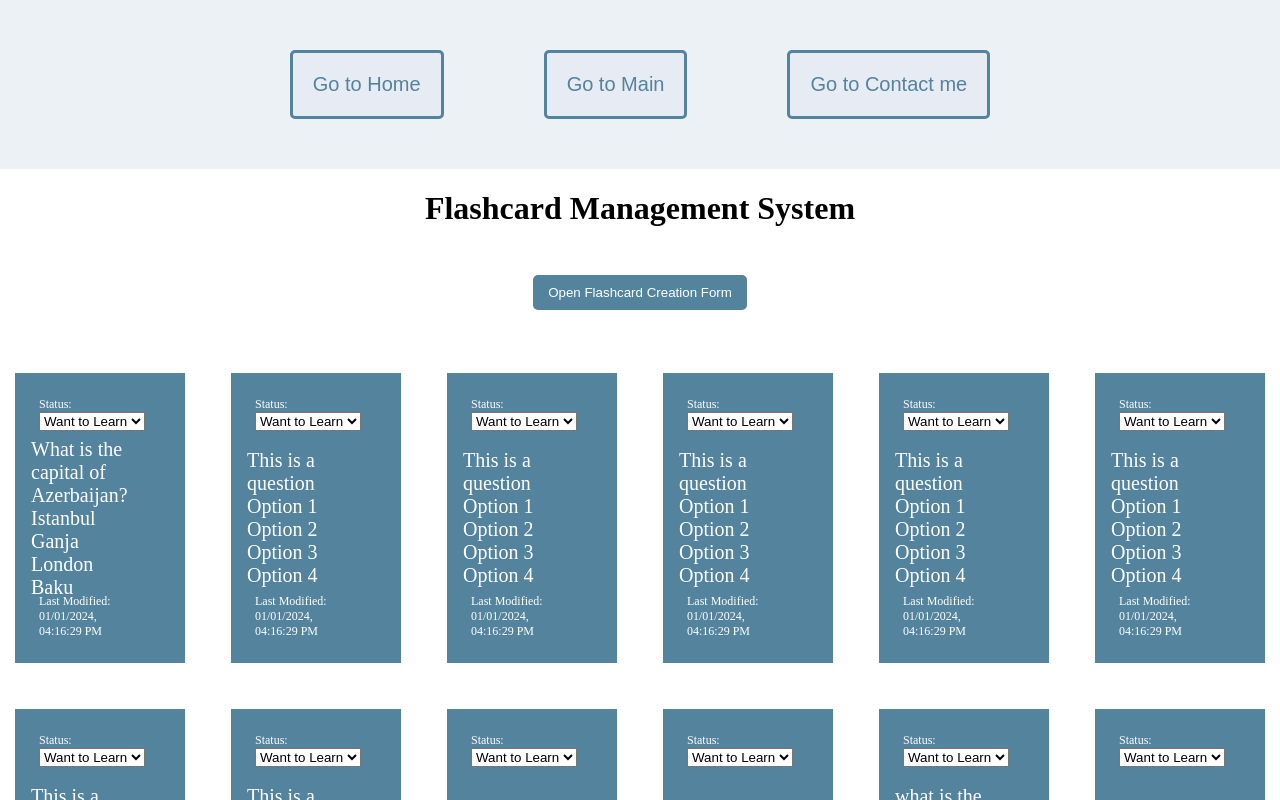
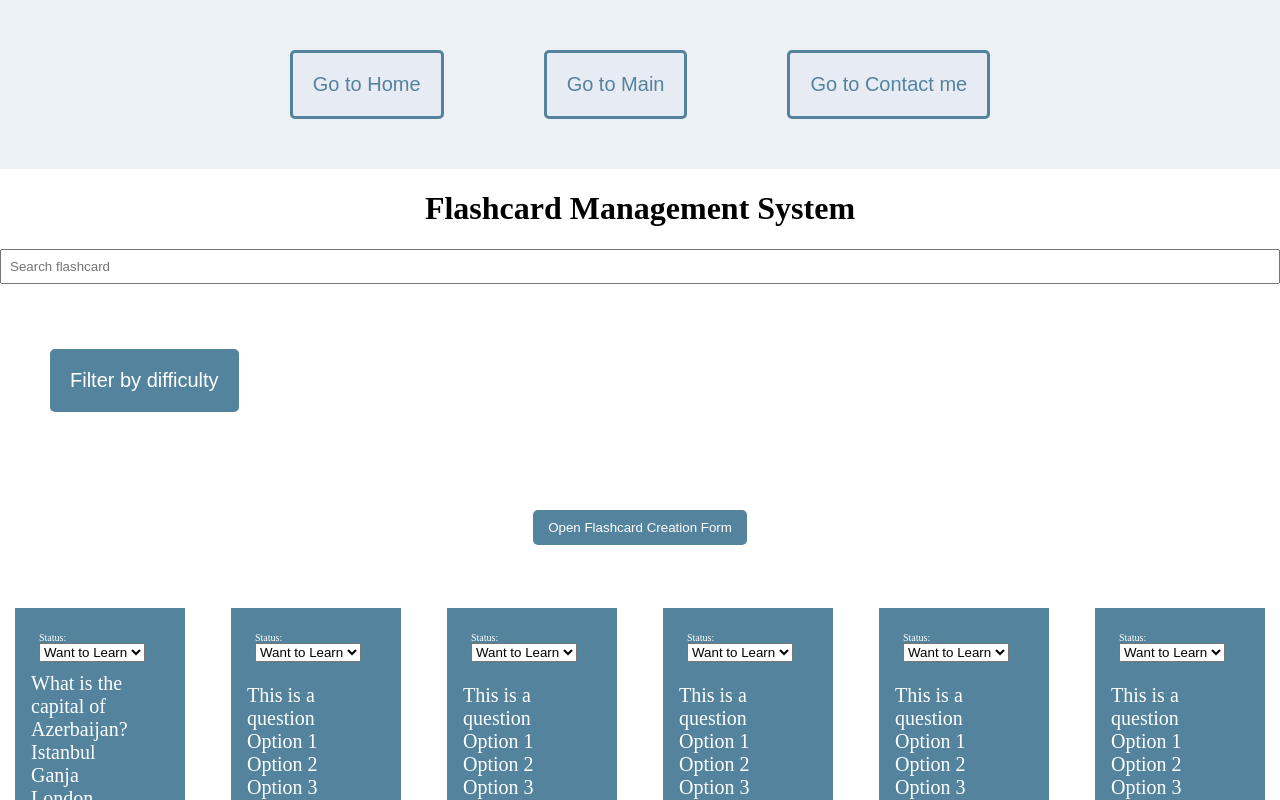
Before and after one commit to afsana16063/Flashcard-Project, a React (Create React App) app: page / in a window 1280 px wide. Both pictures are taken after a click on the button "Go to Main". Shown: the top 800 px of the page. Built offline with nearby package versions, Linux system fonts and the light colour scheme; data requests are answered from the project's data file.

Commit message:
share button via mail

```diff
--- a/data/db.json
+++ b/data/db.json
@@ -11,7 +11,7 @@
         "Baku"
       ],
       "category": "geography",
-      "difficulty": "",
+      "difficulty": "Easy",
       "lastModified": "",
       "status": "",
       "amount": ""
@@ -29,7 +29,7 @@
       "category": "math",
       "difficulty": "",
       "lastModified": "",
-      "status": "",
+      "status": "Easy",
       "amount": ""
     },
     {
@@ -45,7 +45,7 @@
       "category": "programming",
       "difficulty": "",
       "lastModified": "",
-      "status": "",
+      "status": "Medium",
       "amount": ""
     },
     {
@@ -61,7 +61,7 @@
       "category": "geography",
       "difficulty": "",
       "lastModified": "",
-      "status": "",
+      "status": "Hard",
       "amount": ""
     },
     {
@@ -270,6 +270,29 @@
       "subject": "",
       "difficulty": "",
       "lastModified": "1/5/2024, 5:26:04 PM"
+    },
+    {
+      "id": "1+1-1704474849351",
+      "questions": "1+1",
+      "answers": "2",
+      "options": [],
+      "subject": "",
+      "difficulty": "",
+      "lastModified": "1/5/2024, 9:14:09 PM"
+    },
+    {
+      "id": "2+2-1704481426760",
+      "questions": "2+2",
+      "answers": "4",
+      "options": [
+        "4",
+        "5",
+        "6",
+        "7"
+      ],
+      "subject": "math",
+      "difficulty": "Easy",
+      "lastModified": "1/5/2024, 11:03:46 PM"
     }
   ],
   "messages": [
--- a/package.json
+++ b/package.json
@@ -12,6 +12,8 @@
     "json-server": "^0.17.4",
     "react": "^18.2.0",
     "react-bootstrap": "^2.9.2",
+    "react-dnd": "^16.0.1",
+    "react-dnd-html5-backend": "^16.0.1",
     "react-dom": "^18.2.0",
     "react-icons": "^4.12.0",
     "react-modal": "^3.16.1",
--- a/src/Main.js
+++ b/src/Main.js
@@ -1,9 +1,10 @@
 // Main.js
-import React, { useState, useEffect } from "react";
+import React, { useState, useEffect, useRef } from "react";
 import { BrowserRouter as Router, Route, Link } from "react-router-dom";
 import Group from "./components/Group.js";
 import FlashcardManagement from "./components/FlashcardManagement.js";
 import FlashCard from "./components/FlashCard.js";
+import { InputGroup, FormControl, Dropdown } from "react-bootstrap";
 import "./components/Main.css";
 
 import axios from "axios";
@@ -11,6 +12,7 @@ import axios from "axios";
 function Main(flashcard) {
   const [flashcards, setFlashcards] = useState([]);
   const [searchQuery, setSearchQuery] = useState("");
+  const [filterDifficulty, setFilterDifficulty] = useState("");
 
   useEffect(() => {
     axios.get("http://localhost:3000/SAMPLE_FLASHCARDS").then((res) => {
@@ -68,12 +70,53 @@ function Main(flashcard) {
       prevFlashcards.filter((flashcard) => flashcard.id !== flashcardId)
     );
   };
+
+  const filteredFlashcards = flashcards.filter((flashcard) => {
+    const includesSearchQuery =
+      !searchQuery ||
+      (flashcard.questions &&
+        flashcard.questions.toLowerCase().includes(searchQuery.toLowerCase()));
+
+    const matchesDifficulty =
+      !filterDifficulty || flashcard.difficulty === filterDifficulty;
+
+    return includesSearchQuery && matchesDifficulty;
+  });
+
+  const difficultyOptions = ["", "Easy", "Medium", "Hard"];
+
   return (
     <div className="container">
       <h1>Flashcard Management System</h1>
+      <div>
+        <form>
+          <InputGroup className="my-3">
+            <FormControl
+              placeholder="Search flashcard"
+              onChange={(e) => setSearchQuery(e.target.value)}
+            />
+          </InputGroup>
+        </form>
+        <Dropdown className="my-3">
+          <Dropdown.Toggle variant="success" id="dropdown-basic">
+            {filterDifficulty || "Filter by difficulty"}
+          </Dropdown.Toggle>
+
+          <Dropdown.Menu>
+            {difficultyOptions.map((option) => (
+              <Dropdown.Item
+                key={option}
+                onClick={() => setFilterDifficulty(option)}
+              >
+                {option || "All"}
+              </Dropdown.Item>
+            ))}
+          </Dropdown.Menu>
+        </Dropdown>
+      </div>
       <FlashcardManagement setFlashcards={setFlashcards} />
       <Group
-        flashcards={flashcards}
+        flashcards={filteredFlashcards}
         onDelete={handleDeleteFlashcard}
         onEdit={handleEditFlashcard}
       />
--- a/src/components/FlashCard.js
+++ b/src/components/FlashCard.js
@@ -1,6 +1,8 @@
 import React, { useEffect, useState } from "react";
 import axios from "axios";
 import { format } from "date-fns";
+import { CiShare1 } from "react-icons/ci";
+import { AiOutlineMail } from "react-icons/ai";
 import "./Main.css";
 
 export default function FlashCard({ flashcard, onEdit, onDelete }) {
@@ -10,7 +12,10 @@ export default function FlashCard({ flashcard, onEdit, onDelete }) {
 
   const handleCardClick = (e) => {
     // Prevent the click event propagation when clicking on edit or delete buttons
-    if (e.target.closest(".edit-delete-buttons")) {
+    if (
+      e.target.closest(".edit-delete-buttons") ||
+      e.target.closest(".share-button")
+    ) {
       return;
     }
 
@@ -22,6 +27,30 @@ export default function FlashCard({ flashcard, onEdit, onDelete }) {
     const newStatus = e.target.value;
     setEditedStatus(newStatus);
     onEdit({ ...flashcard, status: newStatus });
+  };
+
+  const handleShareClick = () => {
+    // Implement the logic to send flashcard information via email here
+    const subject = "Flashcard Information";
+    const body = `
+    Flashcard Information:
+    Flashcard:
+    Questions: ${flashcard.questions || "N/A"}
+    Answers: ${flashcard.answers || "N/A"}
+    Options: ${flashcard.options.join(", ") || "N/A"}
+    Difficulty: ${flashcard.difficulty || "N/A"}
+    Status: ${flashcard.status || "N/A"}
+    Last Modified: ${format(
+      new Date(flashcard.lastModified),
+      "MM/dd/yyyy, hh:mm:ss a"
+    )}
+  `;
+
+    // For demonstration purposes, log the flashcard information to the console
+    const mailToLink = `mailto:?subject=${encodeURIComponent(
+      subject
+    )}&body=${encodeURIComponent(body)}`;
+    window.location.href = mailToLink;
   };
 
   // Format the lastModified date using date-fns
@@ -81,6 +110,9 @@ export default function FlashCard({ flashcard, onEdit, onDelete }) {
       <div className="last-modified">
         Last Modified: {formattedLastModified}
       </div>
+      <div className="share-button" onClick={handleShareClick}>
+        <AiOutlineMail />
+      </div>
     </div>
   );
 }
--- a/src/components/Main.css
+++ b/src/components/Main.css
@@ -109,13 +109,22 @@ body {
   margin: 8px;
   color: #ffffff;
 }
+.share-button {
+  max-width: 80%;
+  position: absolute;
+  bottom: 0;
+  right: 0;
+  font-size: 12px;
+  margin: 8px;
+  color: #ffffff;
+}
 
 .status {
   max-width: 50%;
   position: absolute;
   top: 0;
   left: 0;
-  font-size: 12px;
+  font-size: 10px;
   margin: 8px;
   color: #ffffff;
 }
```
Also changed, not shown: 1 other file (tests, documents, lock files or other folders).
